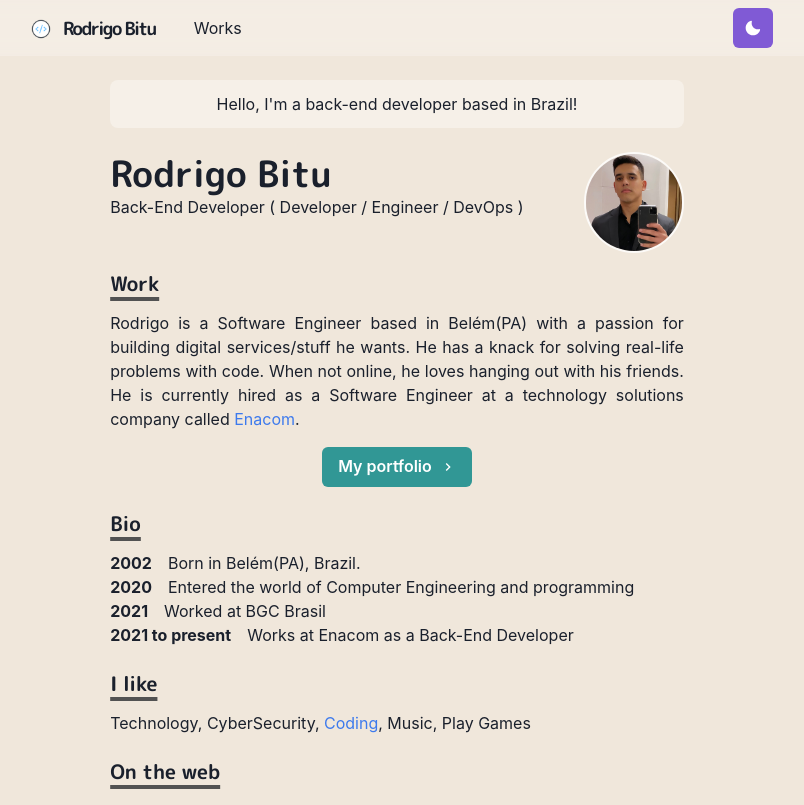
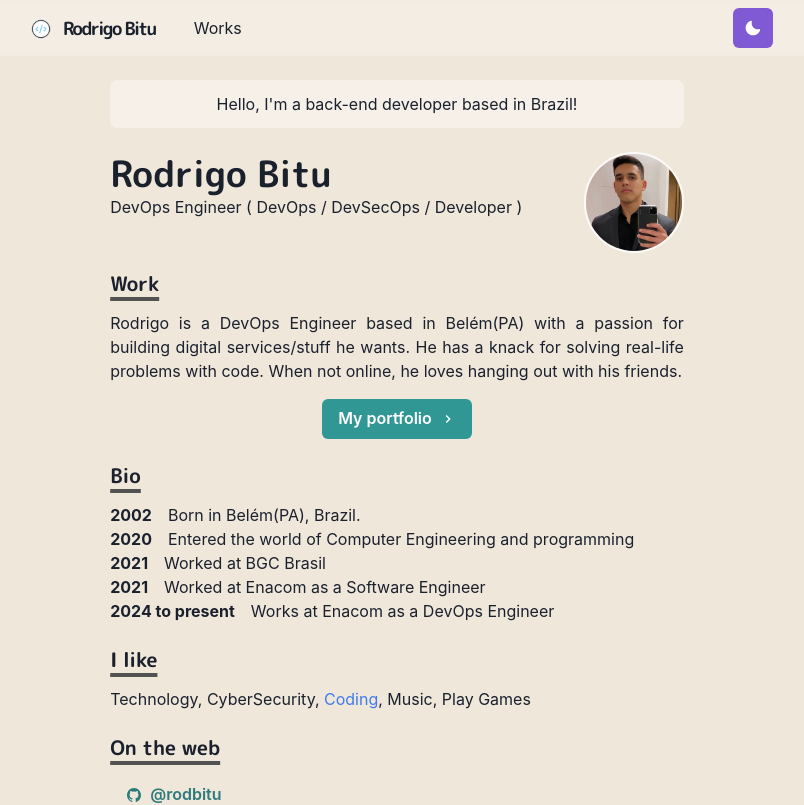
Before and after one commit to rodbitu/Portfolio, a Next.js app: page / in a window 1280 px wide. Shown: the top 805 px of the page, without its empty margins (243-1047 px from the left). Built offline with nearby package versions, Linux system fonts and the light colour scheme.

Commit message:
Update index.js

```diff
--- a/pages/index.js
+++ b/pages/index.js
@@ -43,7 +43,7 @@ const Page = () => {
               Rodrigo Bitu
             </Heading>
 
-            <p>Back-End Developer ( Developer / Engineer / DevOps )</p>
+            <p>DevOps Engineer ( DevOps / DevSecOps / Developer )</p>
           </Box>
           <Box
             flexShrink={0}
@@ -68,12 +68,10 @@ const Page = () => {
             Work
           </Heading>
           <Paragraph>
-            Rodrigo is a Software Engineer based in Belém(PA) with a passion
+            Rodrigo is a DevOps Engineer based in Belém(PA) with a passion
             for building digital services/stuff he wants. He has a knack for
             solving real-life problems with code. When not online, he loves
-            hanging out with his friends. He is currently hired as a Software Engineer
-            at a technology solutions company called{' '}
-            <Link href="https://www.enacom.com.br/">Enacom</Link>.
+            hanging out with his friends.
           </Paragraph>
           <Box align="center" my={4}>
             <NextLink href="/works">
@@ -101,8 +99,12 @@ const Page = () => {
             Worked at BGC Brasil
           </BioSection>
           <BioSection>
-            <BioYear>2021 to present</BioYear>
-            Works at Enacom as a Back-End Developer
+            <BioYear>2021</BioYear>
+            Worked at Enacom as a Software Engineer
+          </BioSection>
+          <BioSection>
+            <BioYear>2024 to present</BioYear>
+            Works at Enacom as a DevOps Engineer
           </BioSection>
         </Section>
 
```
